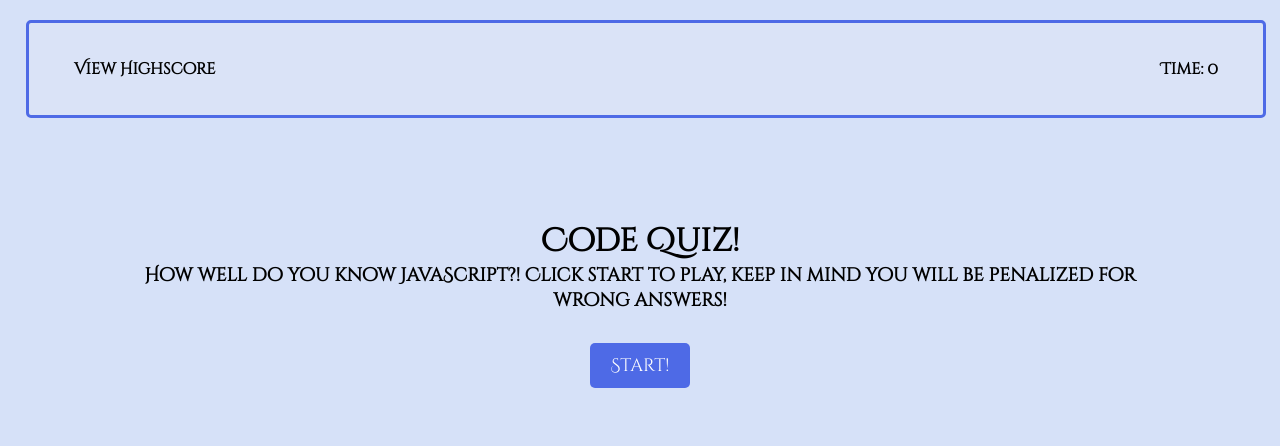
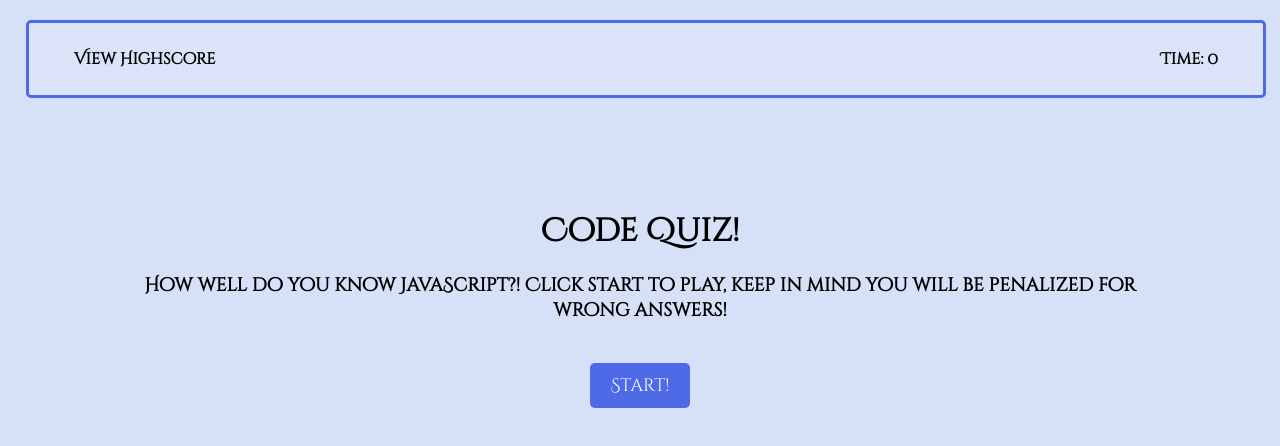
Before and after one commit to imSpires/code-quiz, a plain HTML site: page index.html in a window 1280 px wide. Drawn offline with Linux system fonts and the light colour scheme.

Commit message:
updated readme.md

```diff
--- a/assets/style.css
+++ b/assets/style.css
@@ -38,8 +38,8 @@ body {
     padding: 12vh;
 }
 
-h4 {
-    padding: 20px 10px;
+h1, h3, h4 {
+    padding: 10px 10px;
 }
 
 a {
```
Also changed, not shown: 2 other files.
